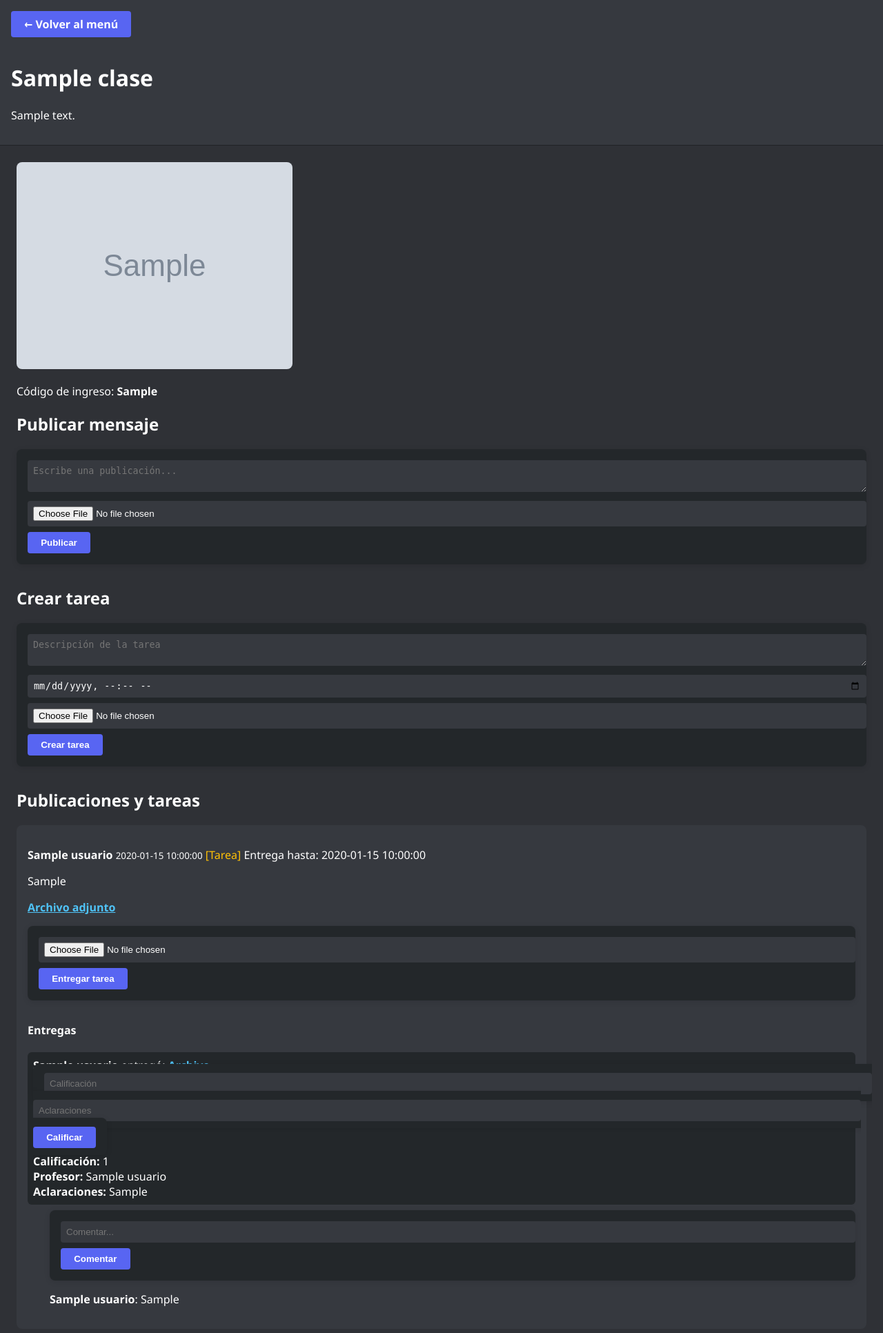
After one commit to JosiasAlvaredo/Aula-virtual2, a Flask app: page /clase/1 in a window 1280 px wide. The commit adds this page. Shown: the top 1932 px of the page at 69% size. Run offline with Flask 3, Linux system fonts and the light colour scheme; the visitor is signed in with stand-in values (Sample User, id 1); tables that the repository leaves empty hold one stand-in row (values such as "Sample post"); grey boxes marked "Sample" are stand-in pictures.

Commit message:
Aula terminada

```diff
--- a/app.py
+++ b/app.py
@@ -1,9 +1,13 @@
 from flask import Flask, render_template, request, redirect, url_for, session
 import mysql.connector
-import bcrypt
+from werkzeug.utils import secure_filename
+import os
 
 app = Flask(__name__)
 app.secret_key = "Renault12345"
+UPLOAD_FOLDER = 'static/uploads'
+app.config['UPLOAD_FOLDER'] = UPLOAD_FOLDER
+os.makedirs(UPLOAD_FOLDER, exist_ok=True)
 
 def get_db_connection():
     return mysql.connector.connect(
@@ -13,53 +17,280 @@ def get_db_connection():
         database="aula_virtual"
     )
 
+class Usuario:
+    def __init__(self, id_usuario, nombre, apellido, posicion, email, contrasena, foto_perfil):
+        self.id_usuario = id_usuario
+        self.nombre = nombre
+        self.apellido = apellido
+        self.posicion = posicion
+        self.email = email
+        self.contrasena = contrasena
+        self.foto_perfil = foto_perfil
+
+class Clase:
+    def __init__(self, id_clase, nombre_clase, codigo_ingreso, banner, descripcion):
+        self.id_clase = id_clase
+        self.nombre_clase = nombre_clase
+        self.codigo_ingreso = codigo_ingreso
+        self.banner = banner
+        self.descripcion = descripcion
+
 @app.route("/login", methods=["GET", "POST"])
 def login():
     if request.method == "POST":
         email = request.form["email"]
         password = request.form["password"]
-
         conn = get_db_connection()
         cursor = conn.cursor(dictionary=True)
         cursor.execute("SELECT * FROM usuarios WHERE email = %s", (email,))
         user = cursor.fetchone()
         conn.close()
-
-        if user and bcrypt.checkpw(password.encode("utf-8"), user["password"].encode("utf-8")):
-            session["user_id"] = user["id"]
+        if user and password == user["contrasena"]:
+            session["user_id"] = user["id_usuario"]
+            session["nombre"] = user["nombre"]
+            session["posicion"] = user["posicion"]
             return redirect(url_for("index"))
         else:
             return "Correo o contraseña incorrectos"
-
     return render_template("login.html")
 
-
-@app.route("/register", methods=["POST"])
+@app.route("/register", methods=["GET", "POST"])
 def register():
-    nombre = request.form["nombre"]
-    email = request.form["email"]
-    password = request.form["password"]
-
-    hashed = bcrypt.hashpw(password.encode("utf-8"), bcrypt.gensalt()).decode("utf-8")
-
-    conn = get_db_connection()
-    cursor = conn.cursor()
-    cursor.execute("INSERT INTO usuarios (nombre, email, password) VALUES (%s, %s, %s)",
-                    (nombre, email, hashed))
-    conn.commit()
-    conn.close()
-    return redirect(url_for("login"))
+    if request.method == "POST":
+        nombre = request.form["nombre"]
+        apellido = request.form["apellido"]
+        email = request.form["email"]
+        password = request.form["password"]
+        conn = get_db_connection()
+        cursor = conn.cursor()
+        cursor.execute("INSERT INTO usuarios (nombre, apellido, email, contrasena) VALUES (%s, %s, %s, %s)",
+                        (nombre, apellido, email, password))
+        conn.commit()
+        conn.close()
+        return redirect(url_for("login"))
+    return render_template("register.html")
 
 @app.route("/")
 def index():
     if "user_id" not in session:
         return redirect(url_for("login"))
-    return render_template("index.html")
+    conn = get_db_connection()
+    cursor = conn.cursor(dictionary=True)
+    cursor.execute("SELECT * FROM clases")
+    clases = cursor.fetchall()
+    conn.close()
+    return render_template("index.html", clases=clases)
 
 @app.route("/logout")
 def logout():
     session.clear()
     return redirect(url_for("login"))
 
+@app.route("/clases")
+def clases():
+    if "user_id" not in session:
+        return redirect(url_for("login"))
+    conn = get_db_connection()
+    cursor = conn.cursor(dictionary=True)
+    cursor.execute("SELECT * FROM clases")
+    clases = [Clase(c["id_clase"], c["nombre_clase"], c["codigo_ingreso"], c["banner"], c["descripcion"]) for c in cursor.fetchall()]
+    conn.close()
+    return render_template("clases.html", clases=clases)
+
+@app.route("/clases/crear", methods=["POST"])
+def crear_clase():
+    if "user_id" not in session:
+        return redirect(url_for("login"))
+    nombre_clase = request.form["nombre_clase"]
+    codigo_ingreso = request.form["codigo_ingreso"]
+    banner = request.form["banner"]
+    descripcion = request.form["descripcion"]
+    conn = get_db_connection()
+    cursor = conn.cursor()
+    cursor.execute("INSERT INTO clases (nombre_clase, codigo_ingreso, banner, descripcion) VALUES (%s, %s, %s, %s)",
+                   (nombre_clase, codigo_ingreso, banner, descripcion))
+    conn.commit()
+    nueva_clase_id = cursor.lastrowid
+    conn.close()
+    return redirect(url_for("classroom", id_clase=nueva_clase_id))
+
+@app.route("/clases/editar/<int:id_clase>", methods=["POST"])
+def editar_clase(id_clase):
+    if "user_id" not in session:
+        return redirect(url_for("login"))
+    nombre_clase = request.form["nombre_clase"]
+    codigo_ingreso = request.form["codigo_ingreso"]
+    banner = request.form["banner"]
+    descripcion = request.form["descripcion"]
+    conn = get_db_connection()
+    cursor = conn.cursor()
+    cursor.execute("UPDATE clases SET nombre_clase=%s, codigo_ingreso=%s, banner=%s, descripcion=%s WHERE id_clase=%s",
+                   (nombre_clase, codigo_ingreso, banner, descripcion, id_clase))
+    conn.commit()
+    conn.close()
+    return redirect(url_for("clases"))
+
+@app.route("/clases/eliminar/<int:id_clase>")
+def eliminar_clase(id_clase):
+    if "user_id" not in session:
+        return redirect(url_for("login"))
+    conn = get_db_connection()
+    cursor = conn.cursor()
+    cursor.execute("DELETE FROM clases WHERE id_clase=%s", (id_clase,))
+    conn.commit()
+    conn.close()
+    return redirect(url_for("clases"))
+
+@app.route("/clase/<int:id_clase>", methods=["GET"])
+def classroom(id_clase):
+    if "user_id" not in session:
+        return redirect(url_for("login"))
+    conn = get_db_connection()
+    cursor = conn.cursor(dictionary=True)
+    cursor.execute("SELECT * FROM clases WHERE id_clase = %s", (id_clase,))
+    clase = cursor.fetchone()
+    cursor.execute("""
+        SELECT p.*, u.nombre as nombre_creador
+        FROM publicaciones p
+        JOIN usuarios u ON p.id_creador = u.id_usuario
+        WHERE p.id_clase = %s ORDER BY p.fecha_publicacion DESC
+    """, (id_clase,))
+    publicaciones = cursor.fetchall()
+    for pub in publicaciones:
+        cursor.execute("""
+            SELECT mp.*, u.nombre as nombre_emisor
+            FROM mensajes_privados mp
+            JOIN usuarios u ON mp.id_emisor = u.id_usuario
+            WHERE mp.id_publicacion = %s
+            ORDER BY mp.fecha_envio ASC
+        """, (pub["id_publicacion"],))
+        pub["comentarios"] = cursor.fetchall()
+        if pub["entregable"]:
+            cursor.execute("""
+                SELECT e.*, u.nombre as nombre_alumno
+                FROM entregas e
+                JOIN usuarios u ON e.id_alumno = u.id_usuario
+                WHERE e.id_tarea = %s
+            """, (pub["id_publicacion"],))
+            pub["entregas"] = cursor.fetchall()
+            for entrega in pub["entregas"]:
+                cursor.execute("""
+                    SELECT d.*, u.nombre as nombre_profesor
+                    FROM devoluciones d
+                    JOIN usuarios u ON d.id_profesor = u.id_usuario
+                    WHERE d.id_entrega = %s
+                """, (entrega["id_entrega"],))
+                entrega["devolucion"] = cursor.fetchone()
+    conn.close()
+    return render_template("classroom.html", clase=clase, publicaciones=publicaciones)
+
+@app.route("/clase/<int:id_clase>/publicar", methods=["POST"])
+def publicar(id_clase):
+    if "user_id" not in session:
+        return redirect(url_for("login"))
+    mensaje = request.form["mensaje"]
+    multimedia = None
+    if "multimedia" in request.files:
+        file = request.files["multimedia"]
+        if file.filename:
+            filename = secure_filename(file.filename)
+            filepath = os.path.join(app.config['UPLOAD_FOLDER'], filename)
+            file.save(filepath)
+            multimedia = "/" + filepath
+    conn = get_db_connection()
+    cursor = conn.cursor()
+    cursor.execute("""
+        INSERT INTO publicaciones (id_clase, id_creador, mensaje, multimedia, entregable, bloquear_entrega)
+        VALUES (%s, %s, %s, %s, 0, 0)
+    """, (id_clase, session["user_id"], mensaje, multimedia))
+    conn.commit()
+    conn.close()
+    return redirect(url_for("classroom", id_clase=id_clase))
+
+@app.route("/clase/<int:id_clase>/tarea", methods=["POST"])
+def crear_tarea(id_clase):
+    if "user_id" not in session:
+        return redirect(url_for("login"))
+    mensaje = request.form["mensaje"]
+    fecha_entrega = request.form["fecha_entrega"]
+    multimedia = None
+    if "multimedia" in request.files:
+        file = request.files["multimedia"]
+        if file.filename:
+            filename = secure_filename(file.filename)
+            filepath = os.path.join(app.config['UPLOAD_FOLDER'], filename)
+            file.save(filepath)
+            multimedia = "/" + filepath
+    conn = get_db_connection()
+    cursor = conn.cursor()
+    cursor.execute("""
+        INSERT INTO publicaciones (id_clase, id_creador, mensaje, multimedia, entregable, fecha_entrega, bloquear_entrega)
+        VALUES (%s, %s, %s, %s, 1, %s, 0)
+    """, (id_clase, session["user_id"], mensaje, multimedia, fecha_entrega))
+    conn.commit()
+    conn.close()
+    return redirect(url_for("classroom", id_clase=id_clase))
+
+@app.route("/publicacion/<int:id_publicacion>/comentar", methods=["POST"])
+def comentar(id_publicacion):
+    if "user_id" not in session:
+        return redirect(url_for("login"))
+    comentario = request.form["comentario"]
+    conn = get_db_connection()
+    cursor = conn.cursor()
+    cursor.execute("""
+        INSERT INTO mensajes_privados (id_publicacion, id_emisor, id_receptor, mensaje)
+        VALUES (%s, %s, NULL, %s)
+    """, (id_publicacion, session["user_id"], comentario))
+    cursor.execute("SELECT id_clase FROM publicaciones WHERE id_publicacion = %s", (id_publicacion,))
+    id_clase = cursor.fetchone()[0]
+    conn.commit()
+    conn.close()
+    return redirect(url_for("classroom", id_clase=id_clase))
+
+@app.route("/tarea/<int:id_publicacion>/entregar", methods=["POST"])
+def entregar_tarea(id_publicacion):
+    if "user_id" not in session:
+        return redirect(url_for("login"))
+    multimedia = None
+    if "multimedia" in request.files:
+        file = request.files["multimedia"]
+        if file.filename:
+            filename = secure_filename(file.filename)
+            filepath = os.path.join(app.config['UPLOAD_FOLDER'], filename)
+            file.save(filepath)
+            multimedia = "/" + filepath
+    conn = get_db_connection()
+    cursor = conn.cursor()
+    cursor.execute("""
+        INSERT INTO entregas (id_tarea, id_alumno, multimedia)
+        VALUES (%s, %s, %s)
+    """, (id_publicacion, session["user_id"], multimedia))
+    cursor.execute("SELECT id_clase FROM publicaciones WHERE id_publicacion = %s", (id_publicacion,))
+    id_clase = cursor.fetchone()[0]
+    conn.commit()
+    conn.close()
+    return redirect(url_for("classroom", id_clase=id_clase))
+
+@app.route("/entrega/<int:id_entrega>/calificar", methods=["POST"])
+def calificar_entrega(id_entrega):
+    if "user_id" not in session:
+        return redirect(url_for("login"))
+    calificacion = request.form["calificacion"]
+    aclaraciones = request.form["aclaraciones"]
+    conn = get_db_connection()
+    cursor = conn.cursor()
+    cursor.execute("""
+        INSERT INTO devoluciones (id_entrega, id_profesor, calificacion, aclaraciones)
+        VALUES (%s, %s, %s, %s)
+    """, (id_entrega, session["user_id"], calificacion, aclaraciones))
+    cursor.execute("SELECT id_tarea FROM entregas WHERE id_entrega = %s", (id_entrega,))
+    id_publicacion = cursor.fetchone()[0]
+    cursor.execute("SELECT id_clase FROM publicaciones WHERE id_publicacion = %s", (id_publicacion,))
+    id_clase = cursor.fetchone()[0]
+    conn.commit()
+    conn.close()
+    return redirect(url_for("classroom", id_clase=id_clase))
+
 if __name__ == "__main__":
     app.run(debug=True)
--- a/database/aula.sql
+++ b/database/aula.sql
@@ -100,3 +100,9 @@ create table mensajes_foro (
     foreign key (id_foro) references foros (id_foro),
     foreign key (id_emisor) references usuarios (id_usuario)
 );
+
+--has una entrada para la tabla usuarios
+insert into usuarios (nombre, apellido, posicion, email, contrasena, foto_perfil) values
+('Admin', 'User', 'A', 'example@example.com', 'admin123', 'https://www.example.com/admin.jpg'),
+('John', 'Doe', 'P', 'example2@example.com', 'profesor123', 'https://www.example.com/profesor.jpg'),
+('Jane', 'Smith', 'E', 'example3@example.com', 'estudiante123', 'https://www.example.com/estudiante.jpg');
--- /dev/null
+++ b/templates/classroom.html
@@ -0,0 +1,146 @@
+<!DOCTYPE html>
+<html>
+<head>
+    <title>{{ clase.nombre_clase }} - Classroom</title>
+    <link rel="stylesheet" href="../static/style.css">
+    <style>
+        .form-box {
+            background: #23272a;
+            padding: 1rem;
+            border-radius: 8px;
+            margin-bottom: 2rem;
+            box-shadow: 0 2px 8px rgba(0,0,0,0.1);
+        }
+        .form-box textarea, .form-box input[type="file"], .form-box input[type="text"], .form-box input[type="number"], .form-box input[type="datetime-local"] {
+            width: 100%;
+            margin-bottom: 0.5rem;
+            padding: 0.5rem;
+            border-radius: 4px;
+            border: none;
+            background: #36393f;
+            color: #fff;
+        }
+        .form-box button {
+            background: #5865f2;
+            color: #fff;
+            border: none;
+            padding: 0.5rem 1.2rem;
+            border-radius: 4px;
+            cursor: pointer;
+            font-weight: bold;
+        }
+        .form-box button:hover {
+            background: #4752c4;
+        }
+        .file-link {
+            color: #4fc3f7;
+            text-decoration: underline;
+            font-weight: bold;
+        }
+        .file-link:hover {
+            color: #0288d1;
+        }
+        .back-btn {
+            display: inline-block;
+            margin-bottom: 1rem;
+            background: #5865f2;
+            color: #fff;
+            border: none;
+            padding: 0.5rem 1.2rem;
+            border-radius: 4px;
+            cursor: pointer;
+            font-weight: bold;
+            text-decoration: none;
+        }
+        .back-btn:hover {
+            background: #4752c4;
+        }
+    </style>
+</head>
+<body>
+    <div class="main">
+        <div class="header">
+            <a href="{{ url_for('clases') }}" class="back-btn">← Volver al menú</a>
+            <h1>{{ clase.nombre_clase }}</h1>
+            <p>{{ clase.descripcion }}</p>
+        </div>
+        <div class="content">
+            <img src="{{ clase.banner }}" alt="Banner" style="max-width:100%;border-radius:8px;">
+            <p>Código de ingreso: <strong>{{ clase.codigo_ingreso }}</strong></p>
+
+            <h2>Publicar mensaje</h2>
+            <form class="form-box" action="{{ url_for('publicar', id_clase=clase.id_clase) }}" method="post" enctype="multipart/form-data">
+                <textarea name="mensaje" placeholder="Escribe una publicación..." required></textarea>
+                <input type="file" name="multimedia">
+                <button type="submit">Publicar</button>
+            </form>
+
+            <h2>Crear tarea</h2>
+            <form class="form-box" action="{{ url_for('crear_tarea', id_clase=clase.id_clase) }}" method="post" enctype="multipart/form-data">
+                <textarea name="mensaje" placeholder="Descripción de la tarea" required></textarea>
+                <input type="datetime-local" name="fecha_entrega" required>
+                <input type="file" name="multimedia">
+                <button type="submit">Crear tarea</button>
+            </form>
+
+            <h2>Publicaciones y tareas</h2>
+            {% for pub in publicaciones %}
+            <div style="background:#36393f;margin-bottom:1rem;padding:1rem;border-radius:8px;">
+                <p>
+                    <strong>{{ pub.nombre_creador }}</strong>
+                    <small>{{ pub.fecha_publicacion }}</small>
+                    {% if pub.entregable %}
+                        <span style="color:#ffc107;">[Tarea]</span>
+                        {% if pub.fecha_entrega %}
+                            <span>Entrega hasta: {{ pub.fecha_entrega }}</span>
+                        {% endif %}
+                    {% endif %}
+                </p>
+                <p>{{ pub.mensaje }}</p>
+                {% if pub.multimedia %}
+                    <a href="{{ pub.multimedia }}" target="_blank" class="file-link">Archivo adjunto</a>
+                {% endif %}
+
+                {% if pub.entregable %}
+                    <form class="form-box" action="{{ url_for('entregar_tarea', id_publicacion=pub.id_publicacion) }}" method="post" enctype="multipart/form-data" style="margin-top:1rem;">
+                        <input type="file" name="multimedia" required>
+                        <button type="submit">Entregar tarea</button>
+                    </form>
+                    <h4>Entregas</h4>
+                    {% for entrega in pub.entregas %}
+                        <div style="background:#23272a;padding:0.5rem;margin-bottom:0.5rem;border-radius:6px;">
+                            <strong>{{ entrega.nombre_alumno }}</strong> entregó:
+                            {% if entrega.multimedia %}
+                                <a href="{{ entrega.multimedia }}" target="_blank" class="file-link">Archivo</a>
+                            {% endif %}
+                            <form class="form-box" action="{{ url_for('calificar_entrega', id_entrega=entrega.id_entrega) }}" method="post" style="display:inline;">
+                                <input type="number" name="calificacion" min="0" max="100" placeholder="Calificación" required>
+                                <input type="text" name="aclaraciones" placeholder="Aclaraciones">
+                                <button type="submit">Calificar</button>
+                            </form>
+                            {% if entrega.devolucion %}
+                                <div style="margin-top:0.5rem;">
+                                    <strong>Calificación:</strong> {{ entrega.devolucion.calificacion }}<br>
+                                    <strong>Profesor:</strong> {{ entrega.devolucion.nombre_profesor }}<br>
+                                    <strong>Aclaraciones:</strong> {{ entrega.devolucion.aclaraciones }}
+                                </div>
+                            {% endif %}
+                        </div>
+                    {% endfor %}
+                {% endif %}
+
+                <div style="margin-left:2rem;">
+                    <form class="form-box" action="{{ url_for('comentar', id_publicacion=pub.id_publicacion) }}" method="post" style="margin-bottom:0.5rem;">
+                        <input type="text" name="comentario" placeholder="Comentar..." required>
+                        <button type="submit">Comentar</button>
+                    </form>
+                    {% for com in pub.comentarios %}
+                        <p><strong>{{ com.nombre_emisor }}</strong>: {{ com.mensaje }}</p>
+                    {% endfor %}
+                </div>
+            </div>
+            {% endfor %}
+        </div>
+    </div>
+</body>
+</html>
```
Also changed, not shown: templates/clases.html (added, +47 -0 lines), templates/index.html (renamed from aula/index.html, +12 -3 lines), static/uploads/Captura_desde_2025-09-08_20-34-27.png (added), templates/login.html (renamed from aula/login.html).
